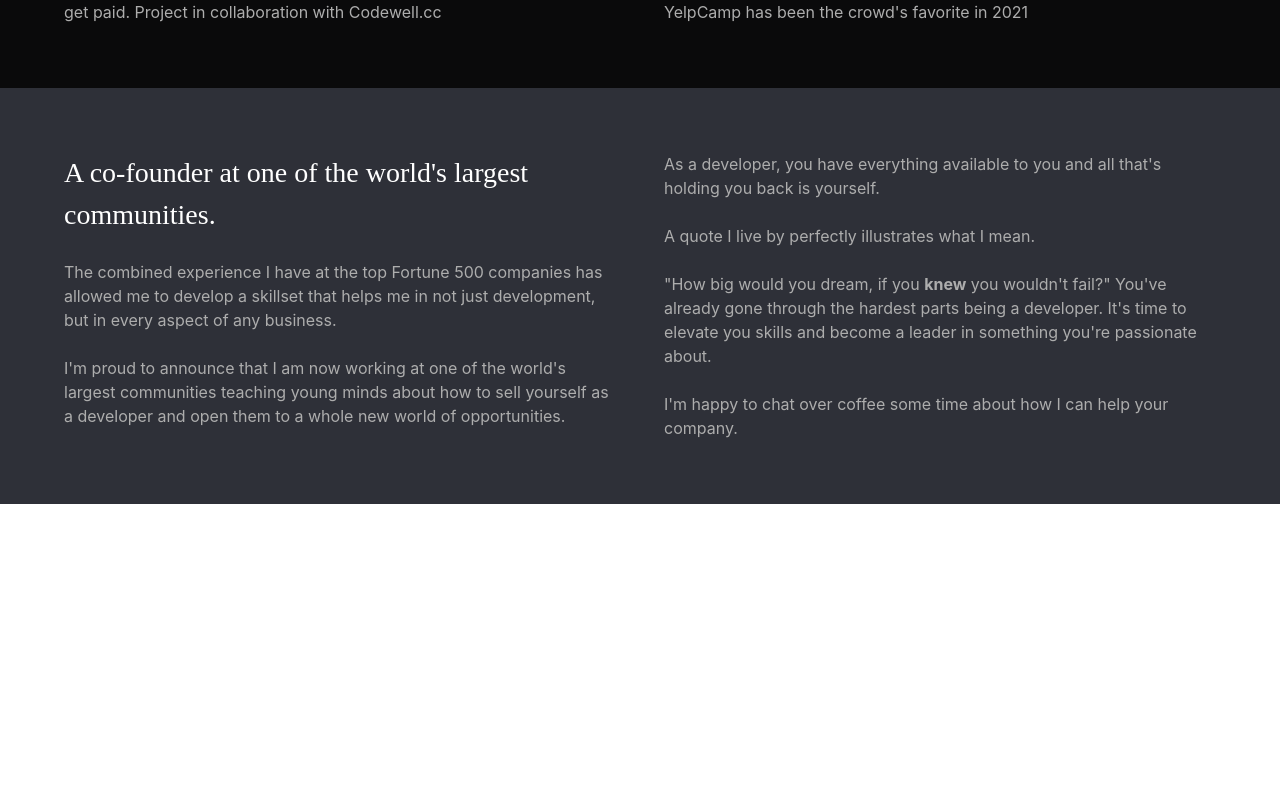
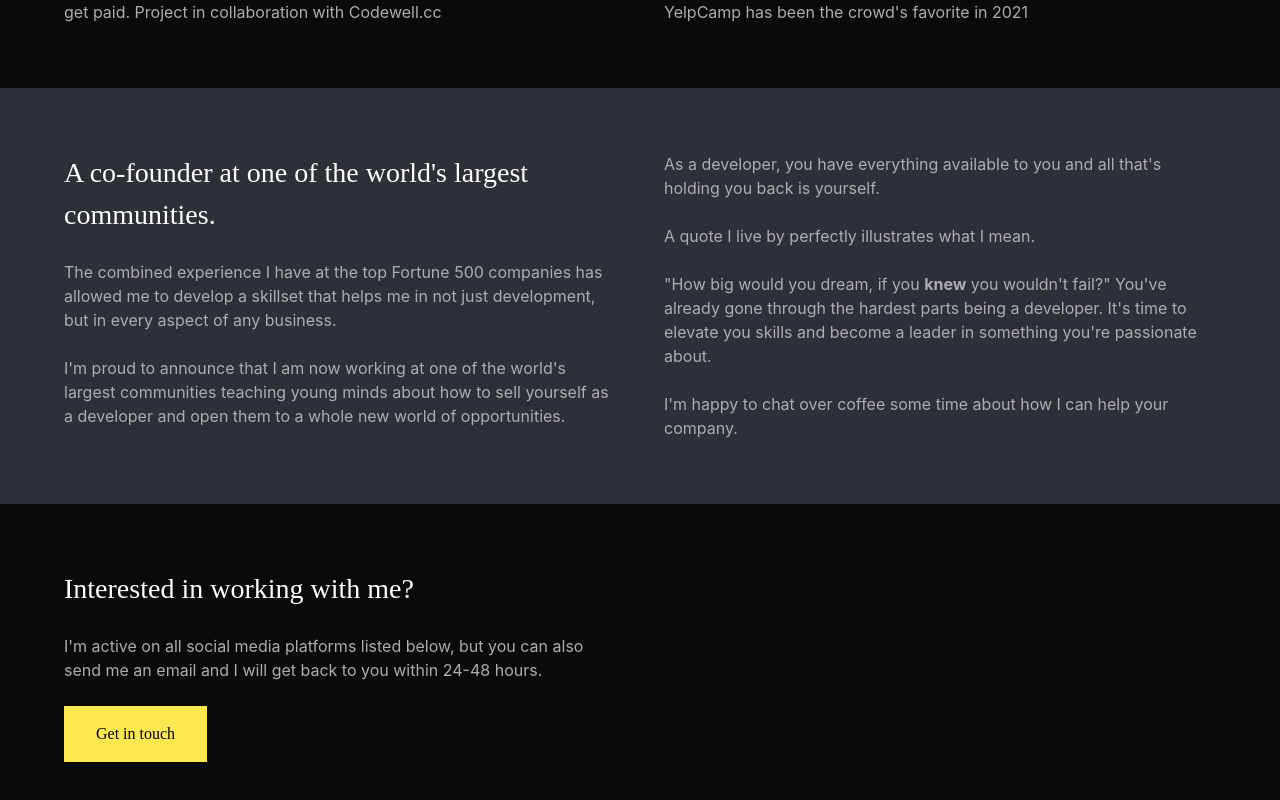
Before and after one commit to enkhhus1en/code-canvas, a React (Create React App) app in the folder web-dev-portfolio/: page / in a window 1280 px wide. Shown: the part 999-1799 px from the top of the page. Before the commit the page ends 1503 px from the top, so only its background shows below. Built offline with nearby package versions, Linux system fonts and the light colour scheme.

Commit message:
[CONTACTME]

```diff
--- a/web-dev-portfolio/src/App.js
+++ b/web-dev-portfolio/src/App.js
@@ -4,6 +4,7 @@ import Hero from "./components/Hero";
 import Clients from "./components/Clients";
 import Projects from "./components/Projects";
 import Summary from "./components/Summary";
+import ContactMe from './components/ContactMe';
 
 function App() {
   // 1. Navbar
@@ -41,6 +42,11 @@ function App() {
           <Summary />
         </div>
       </div>
+      <div className={`${styles.flexStart} ${styles.paddingX}`}>
+        <div className={`${styles.boxWidth}`}>
+          <ContactMe />
+        </div>
+      </div>
     </div>
   );
 }
--- /dev/null
+++ b/web-dev-portfolio/src/components/ContactMe.jsx
@@ -0,0 +1,26 @@
+import { styles } from "../styles";
+import GetInTouch from "./GetInTouch";
+
+const ContactMe = () => {
+  return (
+    <div>
+      <section
+        id="contactme"
+        className={`${styles.paddingY} grid grid-cols-1 lg:grid-cols-2 gap-8 sm:gap-12`}
+      >
+        <div>
+          <h1 className="font-heading text-white text-[28px] pb-6">
+            Interested in working with me?
+          </h1>
+          <p className={`${styles.paragraph} pb-6`}>
+            I'm active on all social media platforms listed below, but you can
+            also send me an email and I will get back to you within 24-48 hours.
+          </p>
+          <GetInTouch />
+        </div>
+      </section>
+    </div>
+  );
+};
+
+export default ContactMe;
```
